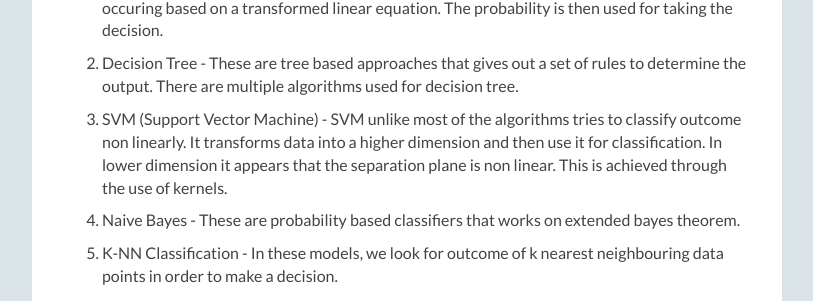
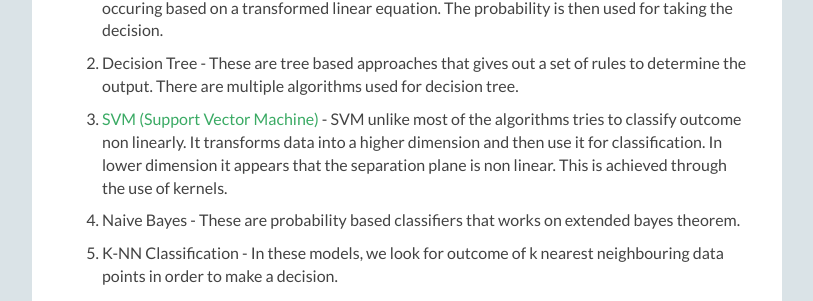
Before and after one commit to abhisheksanghai/abhisheksanghai.github.io, a Jekyll site: the page built from _posts/2019-05-23-algorithms-in-ml.md, in a window 1280 px wide and 900 px high, scrolled down 1173 px. Shown: the part 151-452 px from the top of the window, without its empty margins (38-851 px from the left). Built offline with Jekyll 4.4.1, drawn with Linux system fonts in a browser that asks for light colours; comment, search, counter and statistics services are not loaded; part of the change alters nothing that is shown.

Commit message:
add SVM link

```diff
--- a/_posts/2019-05-23-algorithms-in-ml.md
+++ b/_posts/2019-05-23-algorithms-in-ml.md
@@ -38,7 +38,7 @@ One way to deal with this is **regularization**. Regularization allows us to add
 2. Decision Tree - These are tree based approaches that gives out a set of rules to determine the output. There are multiple algorithms
 used for decision tree.
 
-3. SVM (Support Vector Machine) - SVM unlike most of the algorithms tries to classify outcome non linearly. It transforms data into a higher dimension and then use it for classification. In lower dimension it appears that the separation plane is non linear. This is achieved through the use of kernels.
+3. [SVM (Support Vector Machine)](https://abhisheksanghai.com/2020/03/26/SVM) - SVM unlike most of the algorithms tries to classify outcome non linearly. It transforms data into a higher dimension and then use it for classification. In lower dimension it appears that the separation plane is non linear. This is achieved through the use of kernels.
 
 4. Naive Bayes - These are probability based classifiers that works on extended bayes theorem.
 
```
